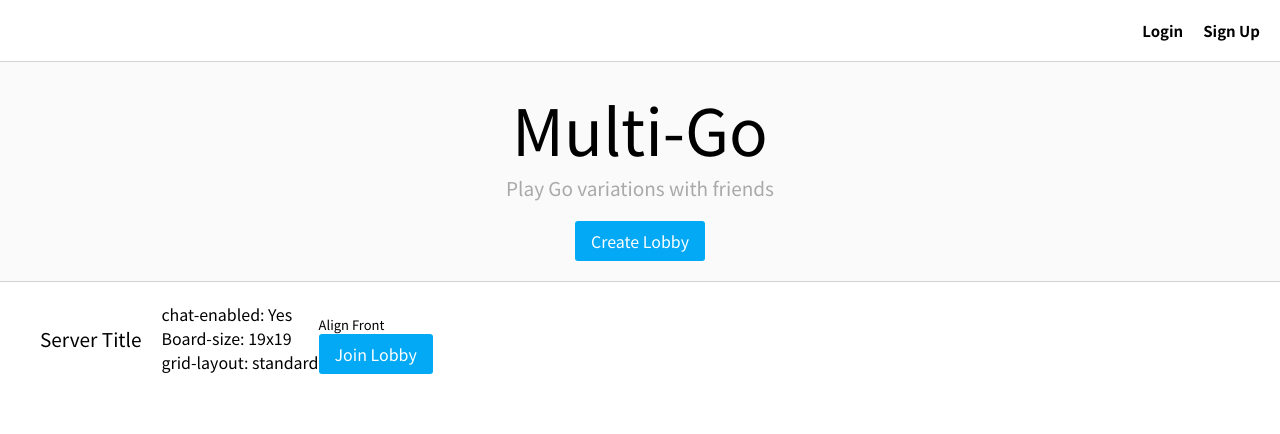
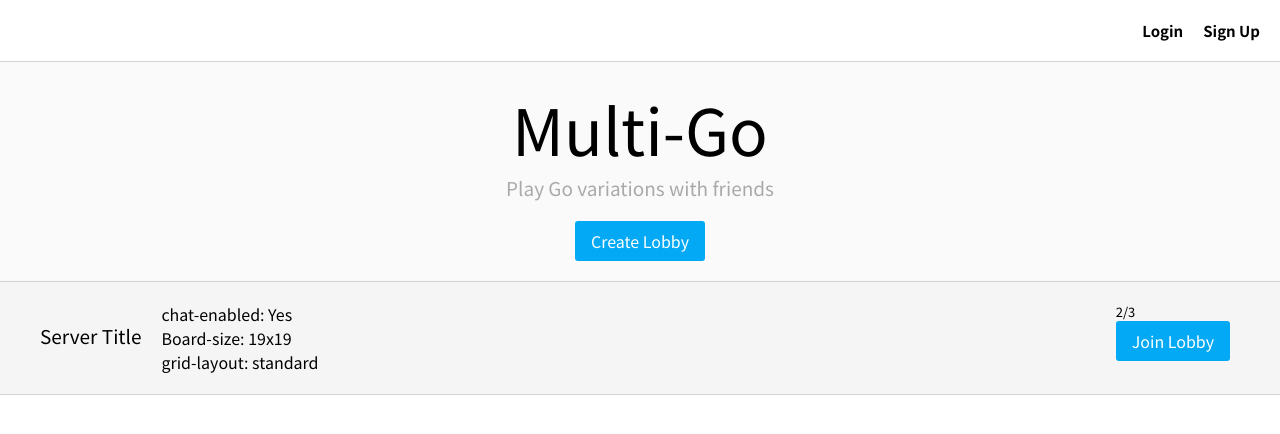
Before and after one commit to Wesley-Arrington/Multi-Go, a React (Create React App) app in the folder frontend/: page / in a window 1280 px wide. Shown: the top 434 px of the page. Built offline with nearby package versions, Linux system fonts and the light colour scheme.

Commit message:
finalized lobby row styling

```diff
--- a/frontend/src/components/splash/lobby_rows/lobby.css
+++ b/frontend/src/components/splash/lobby_rows/lobby.css
@@ -1,3 +1,19 @@
+.lobby-row {
+    display: flex;
+    padding: 20px;
+    background-color: rgb(245, 245, 245);
+    border-bottom: 1px solid lightgray;
+
+    transition: border 0.1s, box-shadow 0.3s, transform 0.3s, transform 0.3s, fill 0.3s;
+}
+
+.lobby-row:hover {
+    border: 1px solid #949494;
+    box-shadow: 0 2px 6px -4px rgba(0,0,0,.2), 0 8px 10px -4px rgba(0,0,0,.14), 0 8px 12px 4px rgba(0,0,0,.05);
+    transform: translateY(-2px);
+    fill: rgb(80, 181, 109);
+}
+
 .lobby-row-title {
     padding: 20px;
 }
@@ -5,7 +21,8 @@
 .lobby-row-right-items {
     display: flex;
     flex-direction: column;
-    align-self: flex-end;
+    margin-left: auto;
+    padding-right: 30px;
 }
 
 #splash-page-join-lobby-button {
--- a/frontend/src/components/splash/lobby_rows/lobby_row.jsx
+++ b/frontend/src/components/splash/lobby_rows/lobby_row.jsx
@@ -3,7 +3,7 @@ import React, { Component } from 'react'
 export default class LobbyRow extends Component {
     render() {
         return (
-            <div className="simple-row-center-y-flex-start-padding-20">
+            <div className="lobby-row">
                 <h3 className="lobby-row-title">Server Title</h3>
 
                 <div className="simple-column">
@@ -13,7 +13,7 @@ export default class LobbyRow extends Component {
                 </div>
 
                 <div className="lobby-row-right-items">
-                    <h5>Align Front</h5>
+                    <h5>2/3</h5>
                     <button className="blue-button" id="splash-page-join-lobby-button">Join Lobby</button>
                 </div>
             </div>
```
